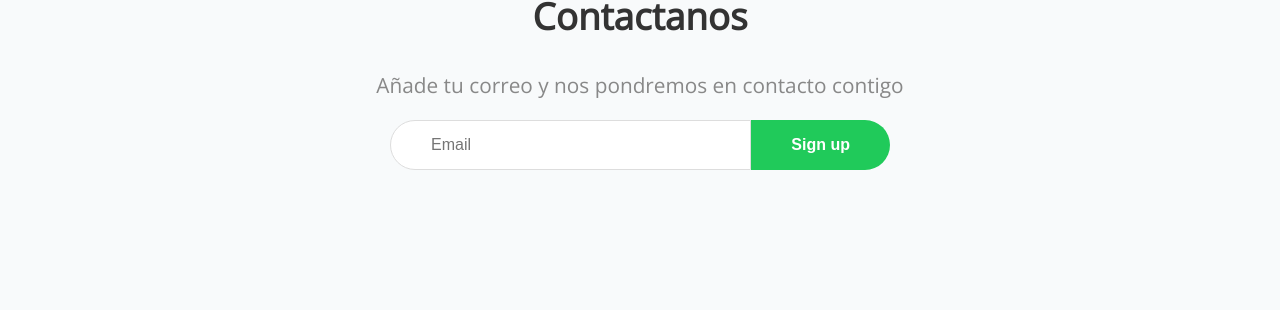
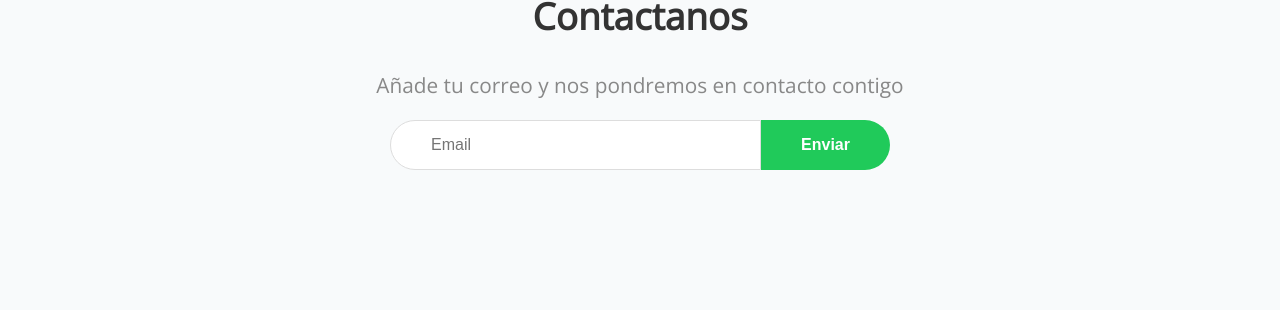
Before and after one commit to Ecogrid/Ecogrid-Landing, a Jekyll site: the page built from index.html, in a window 1280 px wide. Shown: the part 2369-2679 px from the top of the page. Built offline with Jekyll 4.4.1, drawn with Linux system fonts in a browser that asks for light colours; nearby versions of some CDN libraries.

Commit message:
Update index.html

```diff
--- a/index.html
+++ b/index.html
@@ -7,9 +7,9 @@
 		<div class="column">
 			<div>
 				<h1 class="editable">Ecogrid Energia</h1>
-				<p class="editable">Certificado de Ahorro Energético CAE. Gestion Huella de Carbono.</p>
+				<p class="editable">Certificado de Ahorro Energético CAE.    Gestion Huella de Carbono.</p>
 				<div class="button">
-					<a href="#donate">Contactanos</a>
+					<a href="#Contacto">Contactanos</a>
 				</div>
 			</div>
 		</div>
@@ -75,7 +75,7 @@
 		<p class="editable" style="text-align: center;">Añade tu correo y nos pondremos en contacto contigo</p>
 		<form action="{{ site.newsletter_action }}" method="post">
 			<input type="text" name="EMAIL" placeholder="Email">
-			<input type="submit" value="Sign up"/>
+			<input type="submit" value="Enviar"/>
 		</form>
 	</div>
 </div>
```
